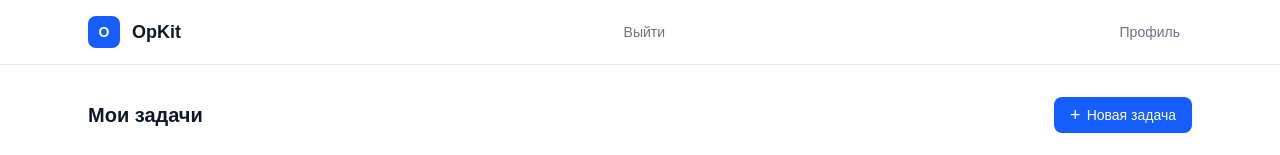
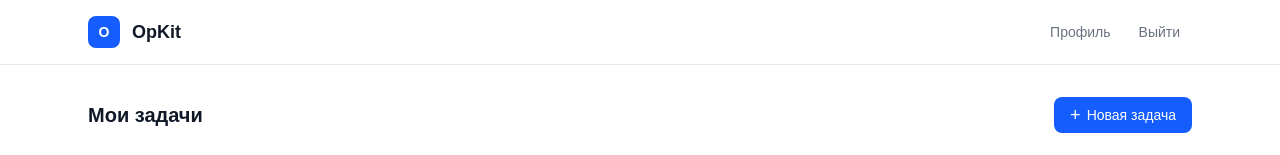
Before and after one commit to Ardak200/opkit, a Next.js app in the folder frontend/: page /dashboard in a window 1280 px wide. Shown: the top 155 px of the page. Built offline with nearby package versions, Linux system fonts and the light colour scheme; no server answers; sample sign-in values are in the browser's storage.

Commit message:
fix(dashboard): group nav links into a flex container

```diff
--- a/frontend/app/(app)/dashboard/page.tsx
+++ b/frontend/app/(app)/dashboard/page.tsx
@@ -35,22 +35,20 @@ export default function DashboardPage() {
             </div>
             <span className="text-lg font-semibold text-gray-900">OpKit</span>
           </div>
-          <button
-            onClick={() => {
-              logout();
-              router.push("/login");
-            }}
-            className="rounded-lg px-3 py-1.5 text-sm text-gray-500 transition hover:bg-gray-100 hover:text-gray-900"
-          >
-            Выйти
-          </button>
-          <Link
-            href="/profile"
-            className="rounded-lg px-3 py-1.5 text-sm text-gray-500 transition hover:bg-gray-100
-  hover:text-gray-900"
-          >
-            Профиль
-          </Link>
+          <div className="flex items-center gap-1">
+            <Link
+              href="/profile"
+              className="rounded-lg px-3 py-1.5 text-sm text-gray-500 transition hover:bg-gray-100 hover:text-gray-900"
+            >
+              Профиль
+            </Link>
+            <button
+              onClick={() => { logout(); router.push("/login"); }}
+              className="rounded-lg px-3 py-1.5 text-sm text-gray-500 transition hover:bg-gray-100 hover:text-gray-900"
+            >
+              Выйти
+            </button>
+          </div>
         </div>
       </header>
 
```
